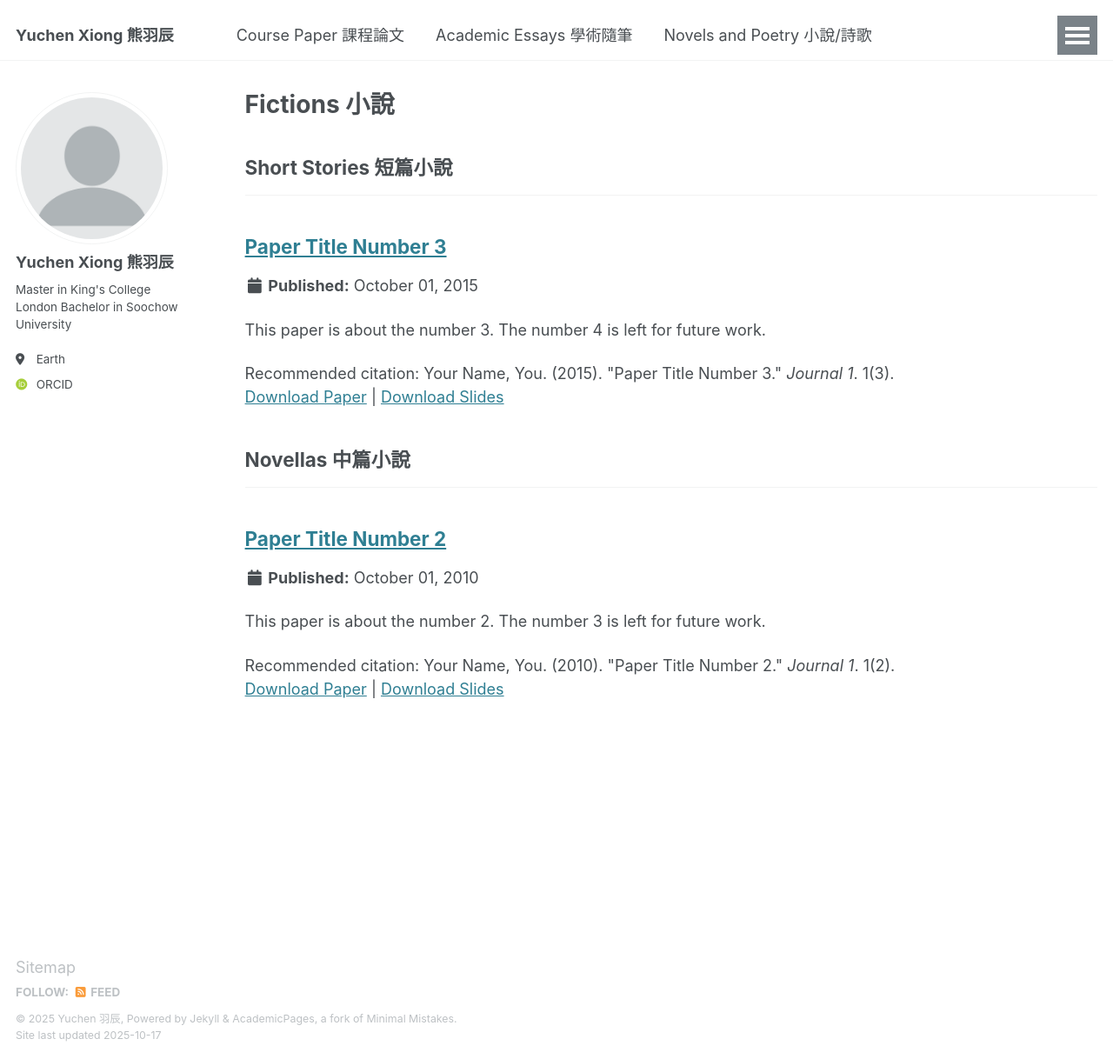
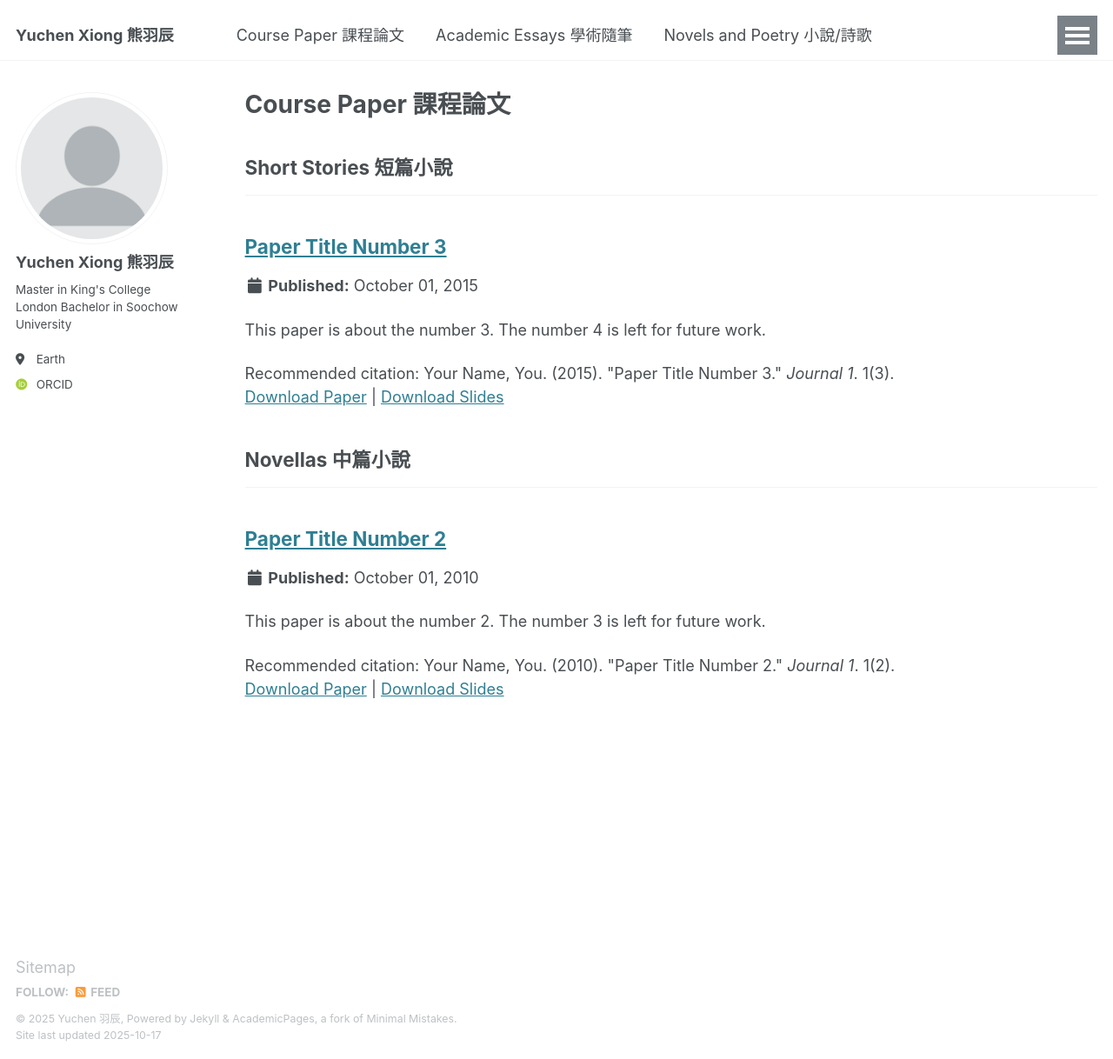
Before and after one commit to yuchen2402/yuchen2402.github.io, a Jekyll site: the page built from _pages/fiction.html, in a window 1280 px wide and 1218 px high. Shown: the whole window at 87% size. Built offline with Jekyll 4.4.1, drawn with Linux system fonts in a browser that asks for light colours; some web fonts are replaced.

Commit message:
Update fiction.html

```diff
--- a/_pages/fiction.html
+++ b/_pages/fiction.html
@@ -1,7 +1,7 @@
 ---
 layout: archive
-title: "Fictions 小說"
-permalink: /fiction/
+title: "Course Paper 課程論文"
+permalink: /coursepaper/
 author_profile: true
 ---
 
```
